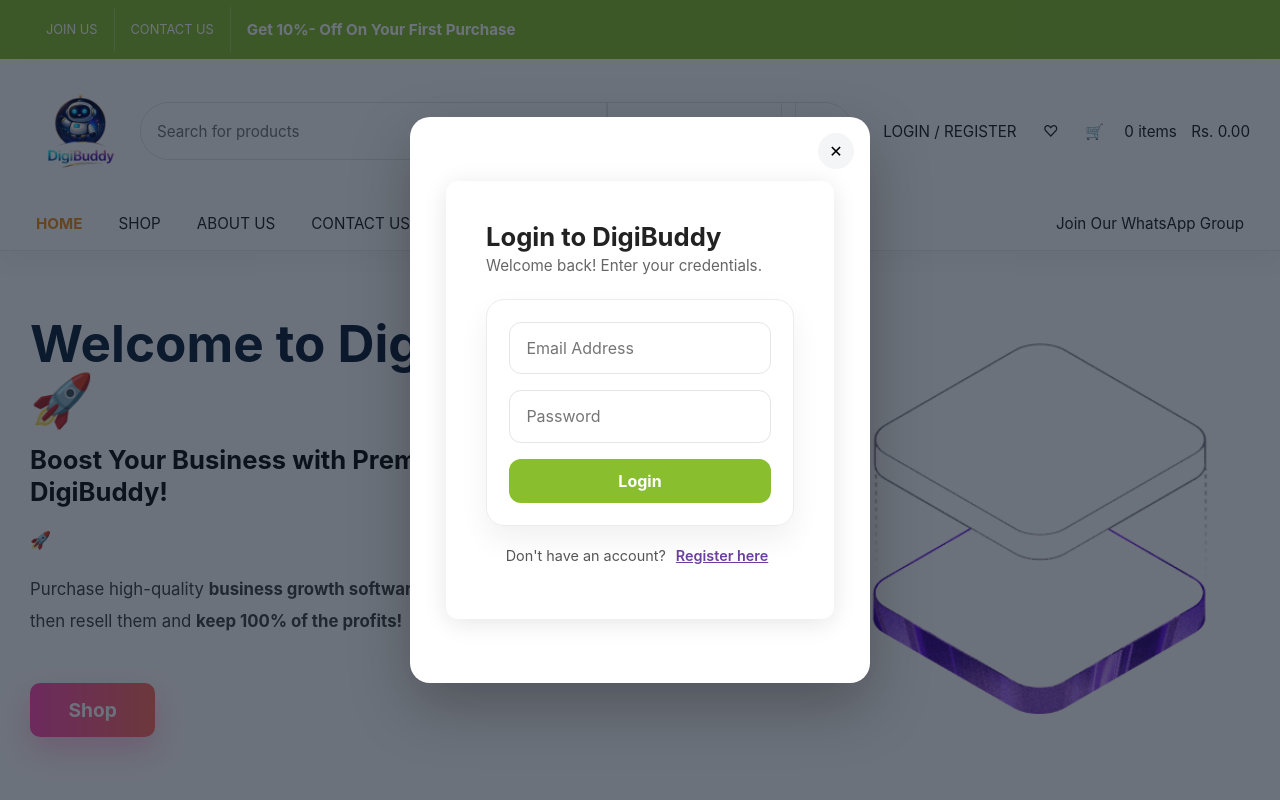
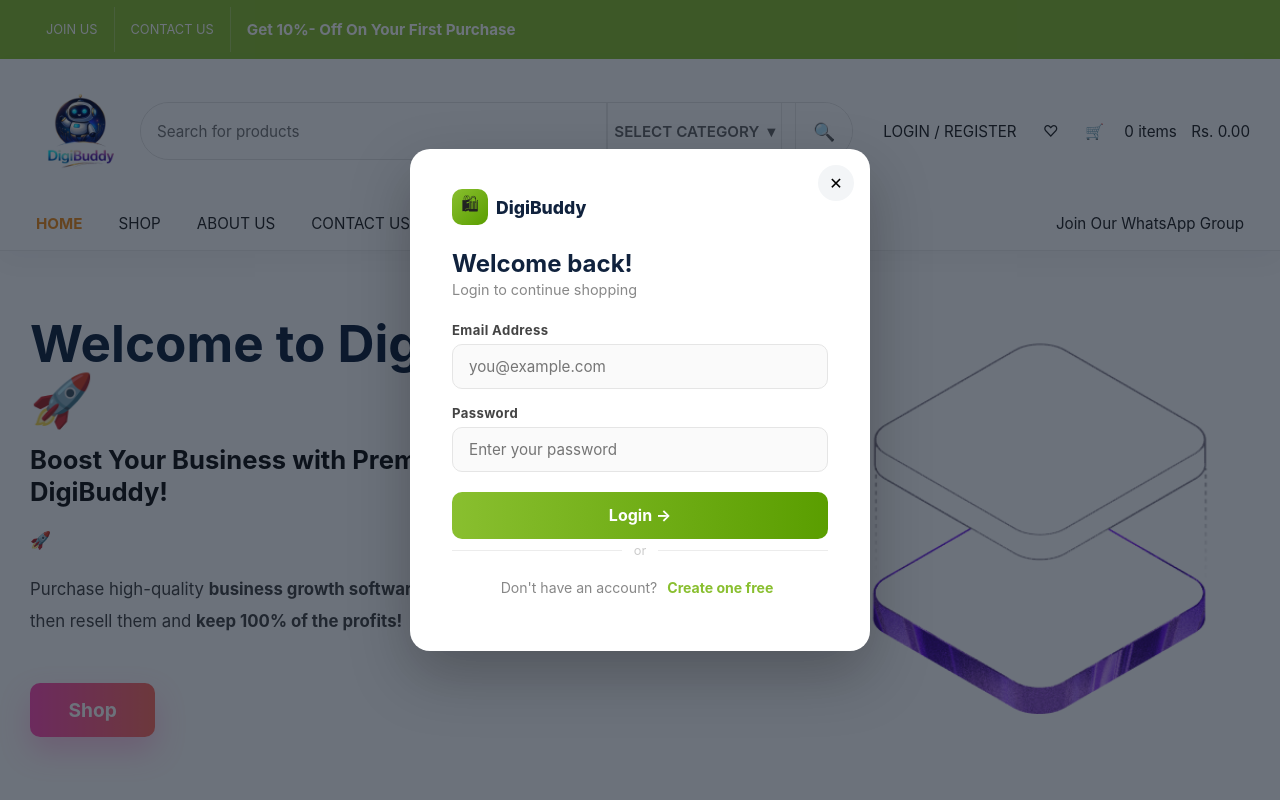
Before and after one commit to KamleshJangir2003/digitalnwalgarh, a React (Vite) app: page / in a window 1280 px wide. Both pictures are taken after a click on the button "LOGIN / REGISTER". Shown: the top 800 px of the page. Built offline with nearby package versions, Linux system fonts and the light colour scheme.

Commit message:
new popup

```diff
--- a/src/App.css
+++ b/src/App.css
@@ -1695,6 +1695,26 @@
   .modal-img img { border-radius: 20px 20px 0 0; min-height: 200px; }
 }
 
+@media (max-width: 480px) {
+  .modal-overlay {
+    align-items: flex-end;
+    padding: 0;
+  }
+  .modal-box {
+    width: 100%;
+    border-radius: 20px 20px 0 0;
+    max-height: 85vh;
+  }
+  .auth-page {
+    padding: 0;
+  }
+  .auth-card {
+    padding: 1.75rem 1.25rem 2rem;
+    box-shadow: none;
+    border-radius: 0;
+  }
+}
+
 /* ── Category Dropdown ── */
 .cat-dropdown {
   position: relative;
@@ -1917,24 +1937,106 @@
 }
 
 /* ── AUTH PAGES ── */
-.auth-page { display: flex; justify-content: center; padding: 4rem 1rem; }
+.auth-page { display: flex; justify-content: center; padding: 0; background: transparent; }
 .auth-card {
-  background: #fff; border-radius: 12px; padding: 2.5rem;
-  width: 100%; max-width: 440px;
-  box-shadow: 0 4px 24px rgba(0,0,0,0.10);
-}
-.auth-card h2 { margin: 0 0 .25rem; font-size: 1.6rem; }
-.auth-sub { color: #666; margin: 0 0 1.5rem; font-size: .95rem; }
-.auth-error { background: #fee2e2; color: #b91c1c; padding: .75rem 1rem; border-radius: 8px; margin-bottom: 1rem; font-size: .9rem; }
-.auth-success { background: #dcfce7; color: #15803d; padding: .75rem 1rem; border-radius: 8px; margin-bottom: 1rem; font-size: .9rem; }
+  background: #fff;
+  border-radius: 16px;
+  padding: 2.5rem 2rem;
+  width: 100%;
+  max-width: 440px;
+}
+.auth-logo {
+  display: flex;
+  align-items: center;
+  gap: 0.5rem;
+  margin-bottom: 1.5rem;
+}
+.auth-logo-dot {
+  width: 36px; height: 36px;
+  border-radius: 10px;
+  background: linear-gradient(135deg, #89bf2f, #5a9e00);
+  display: grid; place-items: center;
+  font-size: 1.1rem;
+}
+.auth-logo span {
+  font-weight: 800;
+  font-size: 1.1rem;
+  color: #10223d;
+}
+.auth-card h2 { margin: 0 0 .2rem; font-size: 1.5rem; color: #10223d; }
+.auth-sub { color: #888; margin: 0 0 1.5rem; font-size: .9rem; }
+.auth-error { background: #fee2e2; color: #b91c1c; padding: .75rem 1rem; border-radius: 8px; margin-bottom: 1rem; font-size: .88rem; }
+.auth-success { background: #dcfce7; color: #15803d; padding: .75rem 1rem; border-radius: 8px; margin-bottom: 1rem; font-size: .88rem; }
+
+.auth-field {
+  display: flex;
+  flex-direction: column;
+  gap: 0.35rem;
+}
+.auth-field label {
+  font-size: 0.82rem;
+  font-weight: 700;
+  color: #444;
+  letter-spacing: 0.03em;
+}
+.auth-field input {
+  width: 100%;
+  border: 1.5px solid #e5e5e5;
+  border-radius: 10px;
+  padding: 0.75rem 1rem;
+  font-size: 0.95rem;
+  outline: none;
+  transition: border-color 0.2s;
+  background: #fafafa;
+  box-sizing: border-box;
+}
+.auth-field input:focus {
+  border-color: #89bf2f;
+  background: #fff;
+}
+.auth-form {
+  display: flex;
+  flex-direction: column;
+  gap: 1rem;
+}
+.auth-btn {
+  width: 100%;
+  padding: 0.85rem;
+  border: 0;
+  border-radius: 10px;
+  background: linear-gradient(90deg, #89bf2f, #5a9e00);
+  color: #fff;
+  font-size: 1rem;
+  font-weight: 700;
+  cursor: pointer;
+  margin-top: 0.25rem;
+  transition: opacity 0.2s;
+}
+.auth-btn:disabled { opacity: 0.6; cursor: not-allowed; }
+.auth-divider {
+  display: flex;
+  align-items: center;
+  gap: 0.75rem;
+  margin: 0.25rem 0;
+  color: #ccc;
+  font-size: 0.8rem;
+}
+.auth-divider::before, .auth-divider::after {
+  content: '';
+  flex: 1;
+  height: 1px;
+  background: #ececec;
+}
+.auth-switch { margin-top: 1.25rem; text-align: center; font-size: .88rem; color: #888; }
+.auth-link { background: none; border: none; color: #89bf2f; font-weight: 700; cursor: pointer; text-decoration: none; }
+.auth-link:hover { text-decoration: underline; }
+
 .admin-secret-link { background: none; border: none; color: #6b7280; font-size: .75rem; cursor: pointer; opacity: 0.4; transition: opacity .2s; }
 .admin-secret-link:hover { opacity: 1; }
 .admin-tabs { display: flex; gap: .5rem; flex-wrap: wrap; margin-bottom: 1.5rem; border-bottom: 2px solid #e5e7eb; padding-bottom: .75rem; }
 .admin-tab-btn { background: none; border: 2px solid #e5e7eb; border-radius: 8px; padding: .45rem 1rem; font-size: .85rem; cursor: pointer; color: #6b7280; transition: all .2s; }
 .admin-tab-btn.active { background: var(--clr-primary, #6366f1); color: #fff; border-color: var(--clr-primary, #6366f1); }
 .admin-tab-btn:hover:not(.active) { border-color: #6366f1; color: #6366f1; }
-.auth-switch { margin-top: 1.25rem; text-align: center; font-size: .9rem; color: #555; }
-.auth-link { background: none; border: none; color: var(--accent, #6B3FA0); font-weight: 600; cursor: pointer; text-decoration: underline; }
 .auth-select {
   width: 100%; padding: .75rem 1rem; border: 1px solid #ddd;
   border-radius: 8px; font-size: .95rem; background: #fff;
--- a/src/LoginPage.jsx
+++ b/src/LoginPage.jsx
@@ -30,27 +30,38 @@
   }
 
   return (
-    <section className="auth-page container">
+    <section className="auth-page">
       <div className="auth-card">
-        <h2>Login to DigiBuddy</h2>
-        <p className="auth-sub">Welcome back! Enter your credentials.</p>
+        <div className="auth-logo">
+          <div className="auth-logo-dot">🛍</div>
+          <span>DigiBuddy</span>
+        </div>
+        <h2>Welcome back!</h2>
+        <p className="auth-sub">Login to continue shopping</p>
         {error && <div className="auth-error">{error}</div>}
-        <form onSubmit={handleSubmit} className="checkout-form">
+        <form onSubmit={handleSubmit} className="auth-form">
+          <div className="auth-field">
+            <label>Email Address</label>
             <input
-            type="email" placeholder="Email Address" required
+              type="email" placeholder="you@example.com" required
               value={form.email} onChange={(e) => setForm(v => ({ ...v, email: e.target.value }))}
             />
+          </div>
+          <div className="auth-field">
+            <label>Password</label>
             <input
-            type="password" placeholder="Password" required
+              type="password" placeholder="Enter your password" required
               value={form.password} onChange={(e) => setForm(v => ({ ...v, password: e.target.value }))}
             />
-          <button type="submit" className="primary-action" disabled={loading}>
-            {loading ? 'Logging in...' : 'Login'}
+          </div>
+          <button type="submit" className="auth-btn" disabled={loading}>
+            {loading ? 'Logging in...' : 'Login →'}
           </button>
         </form>
+        <div className="auth-divider">or</div>
         <p className="auth-switch">
           Don't have an account?{' '}
-          <button type="button" className="auth-link" onClick={onSwitch}>Register here</button>
+          <button type="button" className="auth-link" onClick={onSwitch}>Create one free</button>
         </p>
       </div>
     </section>
--- a/src/RegisterPage.jsx
+++ b/src/RegisterPage.jsx
@@ -4,7 +4,6 @@
 
 export default function RegisterPage({ onLogin, onSwitch }) {
   const [form, setForm] = useState({ name: '', email: '', password: '', role: 'user' })
-
   const [error, setError] = useState('')
   const [loading, setLoading] = useState(false)
 
@@ -30,28 +29,42 @@
   }
 
   return (
-    <section className="auth-page container">
+    <section className="auth-page">
       <div className="auth-card">
+        <div className="auth-logo">
+          <div className="auth-logo-dot">🛍</div>
+          <span>DigiBuddy</span>
+        </div>
         <h2>Create Account</h2>
         <p className="auth-sub">Join DigiBuddy and start selling digital products!</p>
         {error && <div className="auth-error">{error}</div>}
-        <form onSubmit={handleSubmit} className="checkout-form">
+        <form onSubmit={handleSubmit} className="auth-form">
+          <div className="auth-field">
+            <label>Full Name</label>
             <input
-            type="text" placeholder="Full Name" required
+              type="text" placeholder="John Doe" required
               value={form.name} onChange={(e) => setForm(v => ({ ...v, name: e.target.value }))}
             />
+          </div>
+          <div className="auth-field">
+            <label>Email Address</label>
             <input
-            type="email" placeholder="Email Address" required
+              type="email" placeholder="you@example.com" required
               value={form.email} onChange={(e) => setForm(v => ({ ...v, email: e.target.value }))}
             />
+          </div>
+          <div className="auth-field">
+            <label>Password</label>
             <input
-            type="password" placeholder="Password (min 6 chars)" required minLength={6}
+              type="password" placeholder="Minimum 6 characters" required minLength={6}
               value={form.password} onChange={(e) => setForm(v => ({ ...v, password: e.target.value }))}
             />
-          <button type="submit" className="primary-action" disabled={loading}>
-            {loading ? 'Creating account...' : 'Register'}
+          </div>
+          <button type="submit" className="auth-btn" disabled={loading}>
+            {loading ? 'Creating account...' : 'Create Account →'}
           </button>
         </form>
+        <div className="auth-divider">or</div>
         <p className="auth-switch">
           Already have an account?{' '}
           <button type="button" className="auth-link" onClick={onSwitch}>Login here</button>
```
Lines whose indentation alone changed are shown as unchanged.
